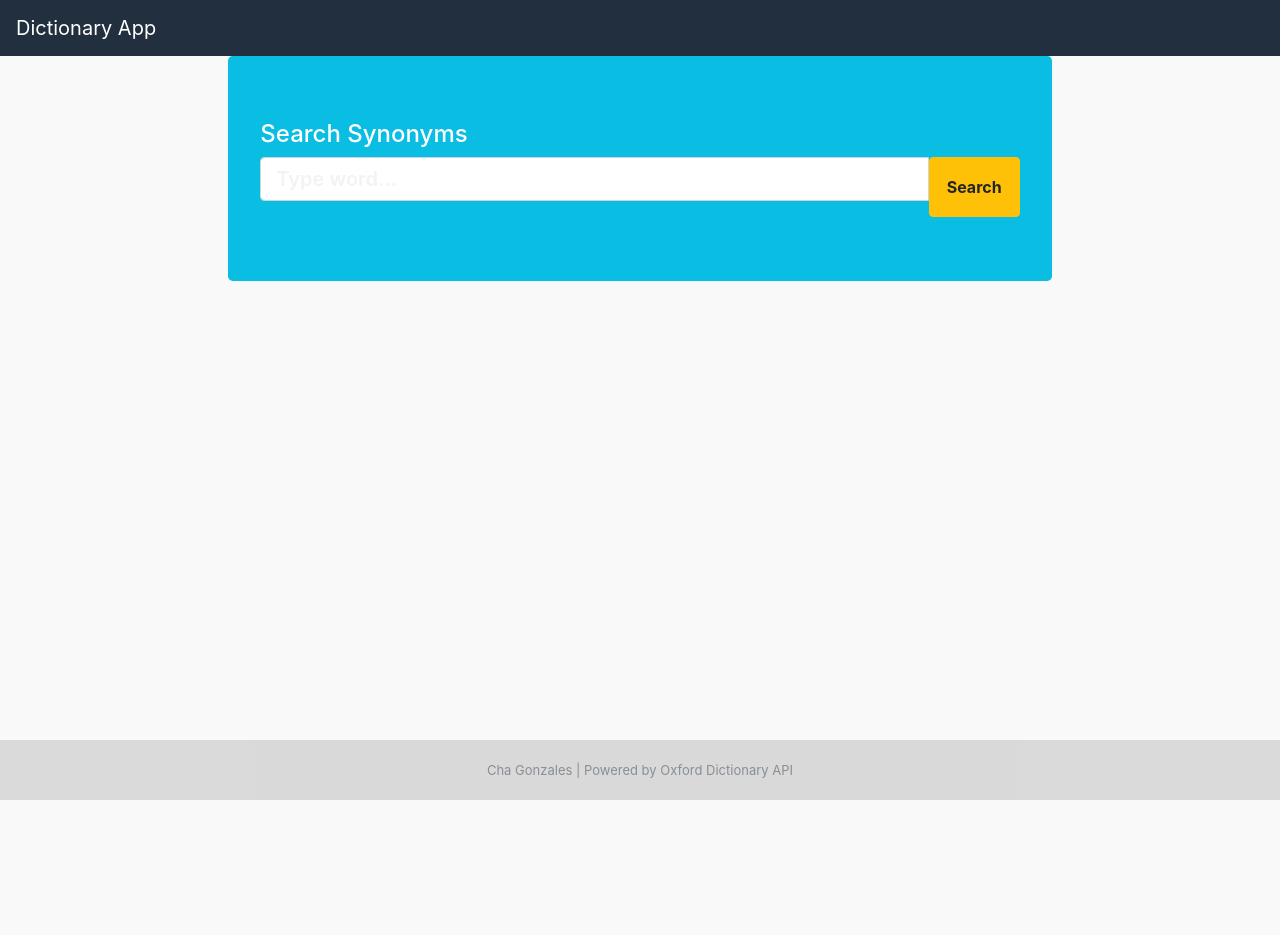
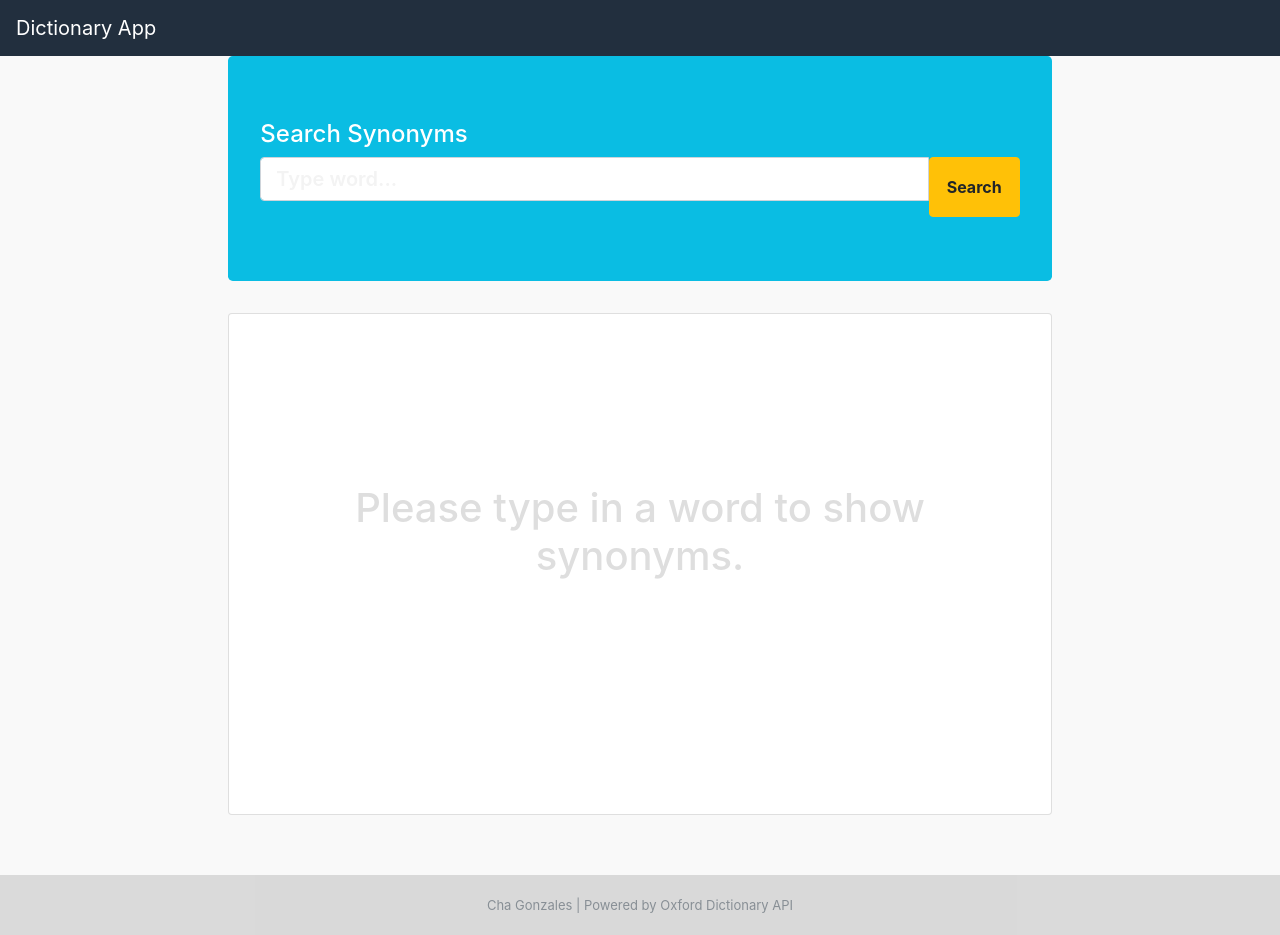
Before and after one commit to emothek/react-dictionary, a React (Create React App) app: page / in a window 1280 px wide. Before the commit the page ends 800 px from the top, so only its background shows below. Built offline with nearby package versions, Linux system fonts and the light colour scheme.

Commit message:
Add loading of search results action

```diff
--- a/src/actions/dictionaryAction.js
+++ b/src/actions/dictionaryAction.js
@@ -3,7 +3,13 @@ import * as dictionaryApi from '../apis/dictionaryApi'
 
 export const findWordSynonyms = (word) => {
     console.log('search for ', word)
-    return(dispatch) => {
+    if(word == null) {
+      return {
+        type: ActionConstants.SEARCH_RESULTS_LOADED,
+        payload: null
+      }
+    } else {
+      return(dispatch) => {
         //get from localstorage when its a persistent data
         if(localStorage.getItem(word)) {
           console.log('get from localstorage!!', word)
@@ -23,7 +29,9 @@ export const findWordSynonyms = (word) => {
               })
           })
         }
+      }
     }
+
 }
 
 export const updateSearchKeyword = (word) => {
@@ -34,3 +42,13 @@ export const updateSearchKeyword = (word) => {
       })
     }
 }
+
+
+export const loadingResults = () => {
+  return(dispatch) => {
+    dispatch({
+      type: ActionConstants.SEARCH_RESULTS_LOADED,
+      payload: false
+    })
+  }
+}
--- /dev/null
+++ b/src/components/search/ResultMessage.js
@@ -0,0 +1,22 @@
+import React, {Component} from 'react'
+import {Row, Col, Card, CardBody} from 'reactstrap'
+
+class ResultMessage extends Component {
+
+    render() {
+        return(
+            <Row>
+                <Col md={{size: 10, offset: 1}} lg={{size: 8, offset: 2}}>
+                    <Card>
+                        <CardBody className={'result-card-body'}>
+                            <h1 className={'result-message'}>{ this.props.message }</h1>
+                        </CardBody>
+                    </Card>
+                </Col>
+            </Row>
+        )
+    }
+
+}
+
+export default ResultMessage
--- a/src/components/search/Search.css
+++ b/src/components/search/Search.css
@@ -20,6 +20,16 @@
     padding: 17px;
 }
 
+.result-message {
+    color: #dedede;
+    text-align: center;
+    padding-top: 150px;
+}
+
+.result-card-body {
+    min-height: 500px;
+}
+
 .keyword-text {
     font-size: 1.90em;
     font-weight: 700;
--- a/src/components/search/Search.js
+++ b/src/components/search/Search.js
@@ -1,9 +1,10 @@
 import React, {Component} from 'react'
 import SearchBar from './SearchBar'
+import ResultMessage from './ResultMessage'
 import Result from './Result'
 import {connect} from 'react-redux'
 import {bindActionCreators} from 'redux'
-import {findWordSynonyms, updateSearchKeyword} from '../../actions/dictionaryAction'
+import {findWordSynonyms, updateSearchKeyword, loadingResults} from '../../actions/dictionaryAction'
 class Search extends Component {
 
     constructor() {
@@ -17,16 +18,27 @@ class Search extends Component {
     }
 
     _handleSearchWordSynonyms = () => {
+        this.props.loadingResults();
         this.props.findWordSynonyms(this.props.keyword)
+    }
+
+    _renderResults = () => {
+        if(this.props.results === false ) {
+            return <ResultMessage message={'Loading results please wait...'}/>
+        }
+        else if(this.props.results === null) {
+            return <ResultMessage message={'Please type in a word to show synonyms.'}/>
+        }
+        else {
+            return <Result data={this.props.results} />
+        }
     }
 
     render() {
         return(
             <div>
                 <SearchBar search={this._handleSearchWordSynonyms}  updateKeyword={this._onSearchKeywordUpdate} />
-                {this.props.results &&
-                    <Result data={this.props.results}/>
-                }
+                { this._renderResults() }
             </div>
         )
     }
@@ -42,7 +54,8 @@ function mapStateToProps(state) {
 function mapDispatchToProps(dispatch) {
     return bindActionCreators({
         updateSearchKeyword: updateSearchKeyword,
-        findWordSynonyms: findWordSynonyms
+        findWordSynonyms: findWordSynonyms,
+        loadingResults: loadingResults
     }, dispatch)
 }
 
--- a/src/reducers/resultsReducer.js
+++ b/src/reducers/resultsReducer.js
@@ -3,7 +3,6 @@ import ActionConstant from '../constants/ActionConstants'
 export default (state = null, action) => {
     switch(action.type) {
         case ActionConstant.SEARCH_RESULTS_LOADED:
-            console.log('results!! ', action.payload)
             return action.payload
         default:
             break
```
